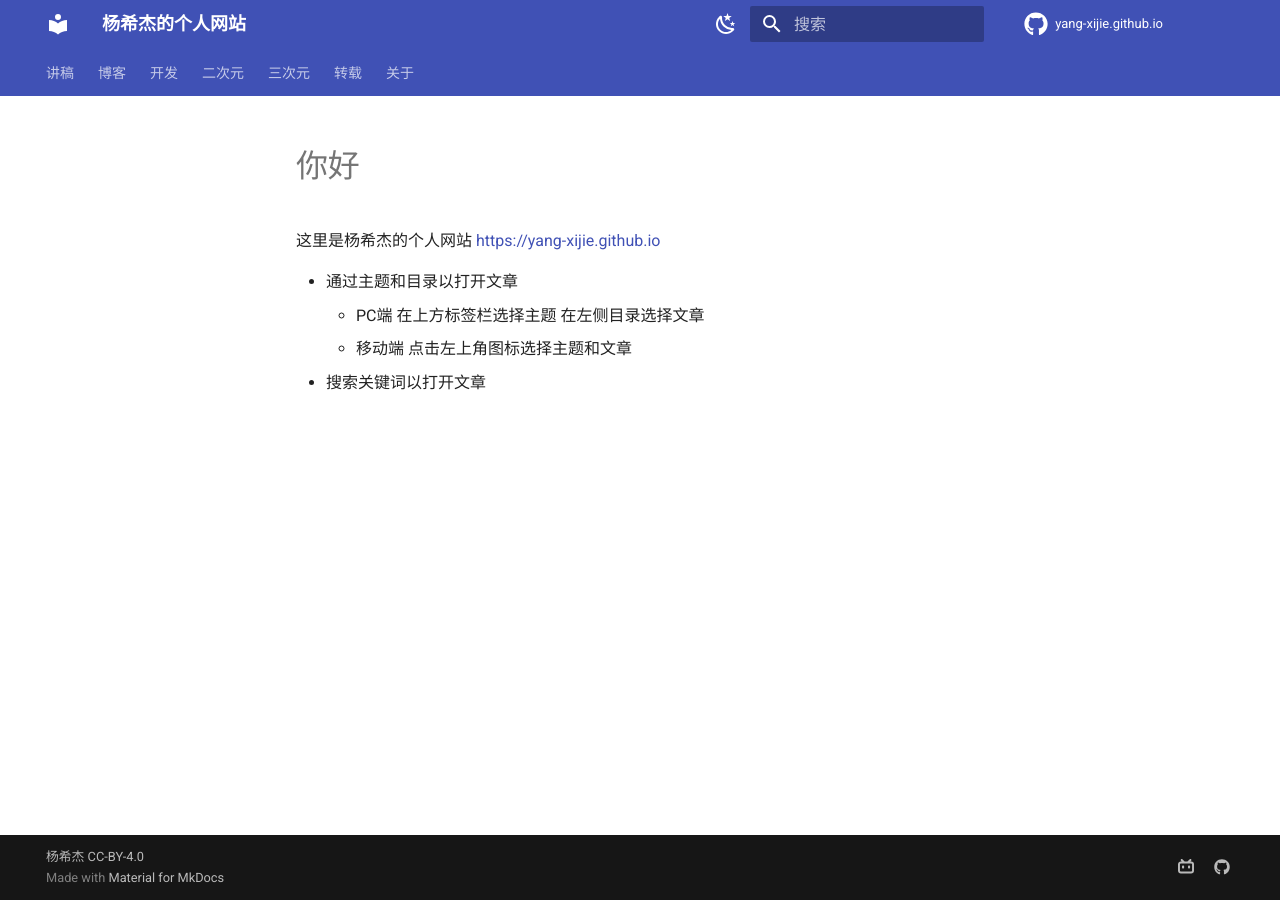
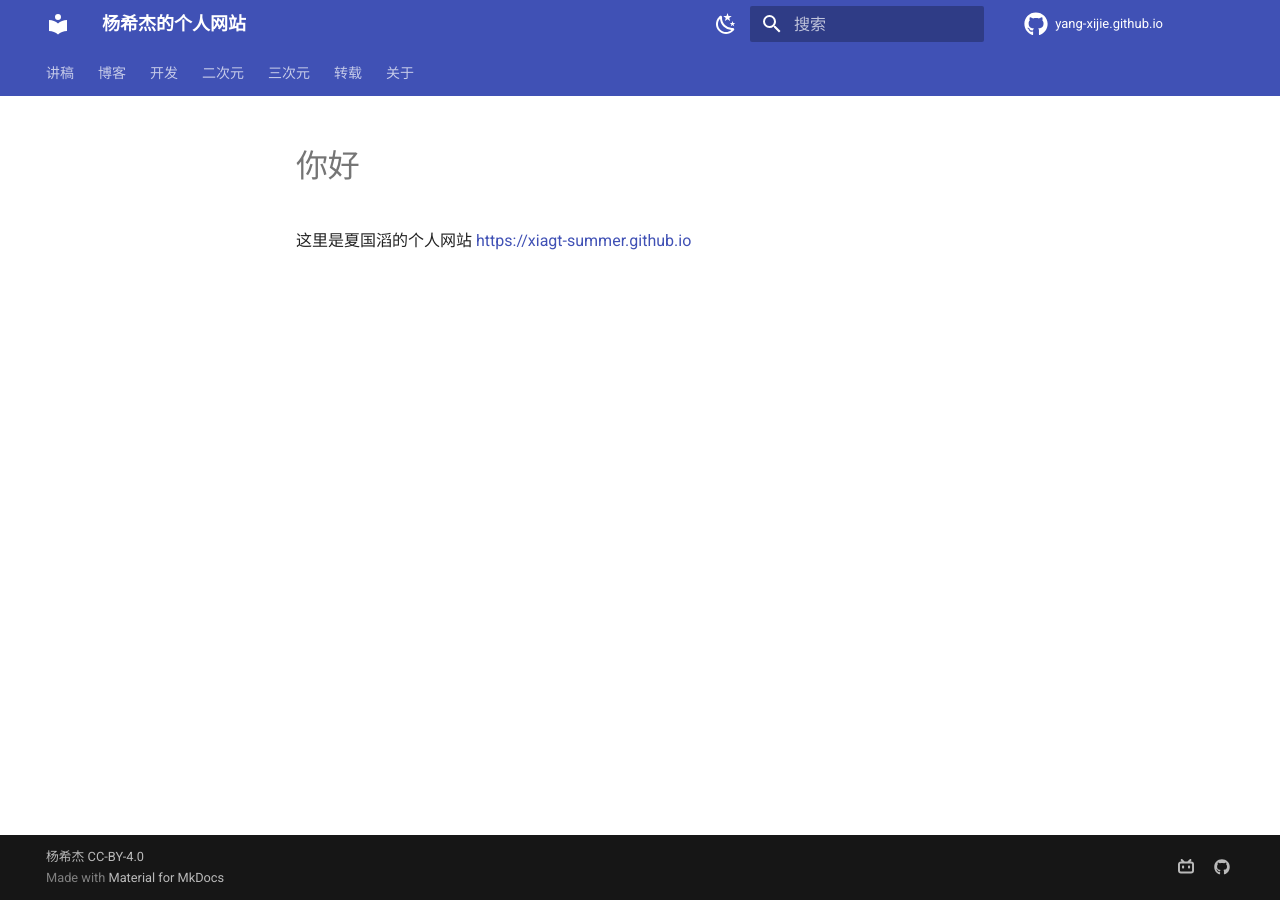
Before and after one commit to xiagt-summer/xiagt-summer.github.io, an MkDocs documentation site: the page built from docs/index.md, in a window 1280 px wide. Built offline with MkDocs 1.6.1 and Material for MkDocs 9.7.7, drawn with Linux system fonts in a browser that asks for light colours; comment, search, counter and statistics services are not loaded.

Commit message:
Update index.md

```diff
--- a/docs/index.md
+++ b/docs/index.md
@@ -1,8 +1,3 @@
 # 你好
 
-这里是杨希杰的个人网站 <https://yang-xijie.github.io>
-
-- 通过主题和目录以打开文章
-    - PC端 在上方标签栏选择主题 在左侧目录选择文章
-    - 移动端 点击左上角图标选择主题和文章
-- 搜索关键词以打开文章
+这里是夏国滔的个人网站 <https://xiagt-summer.github.io>
```
